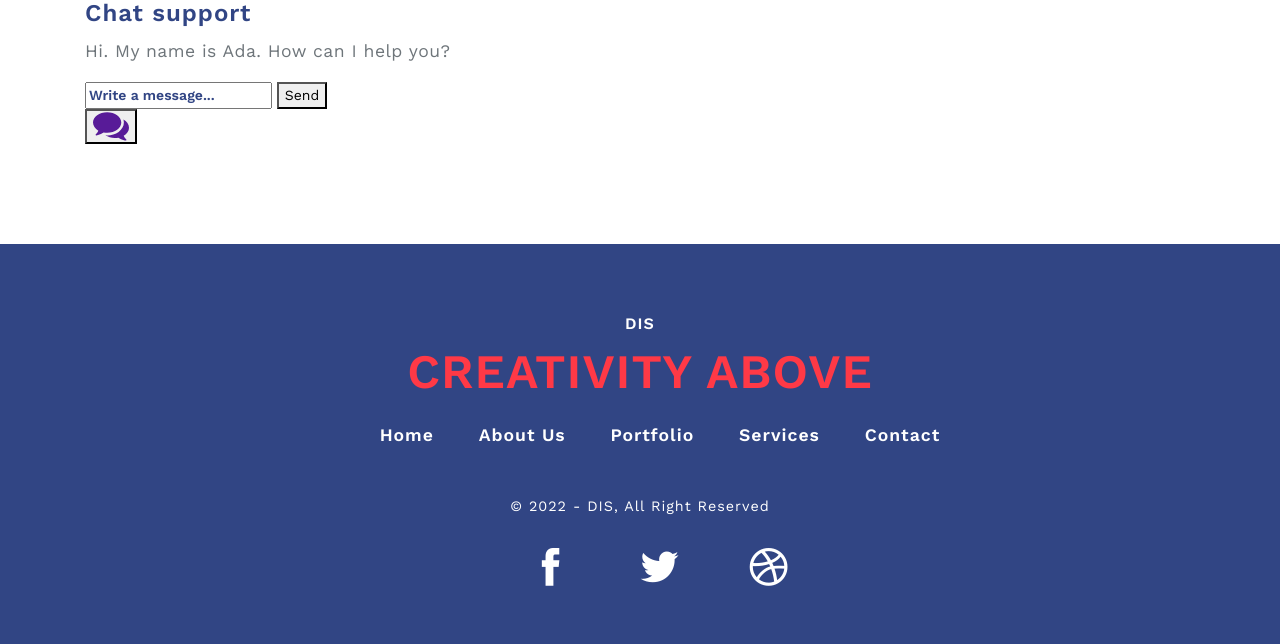
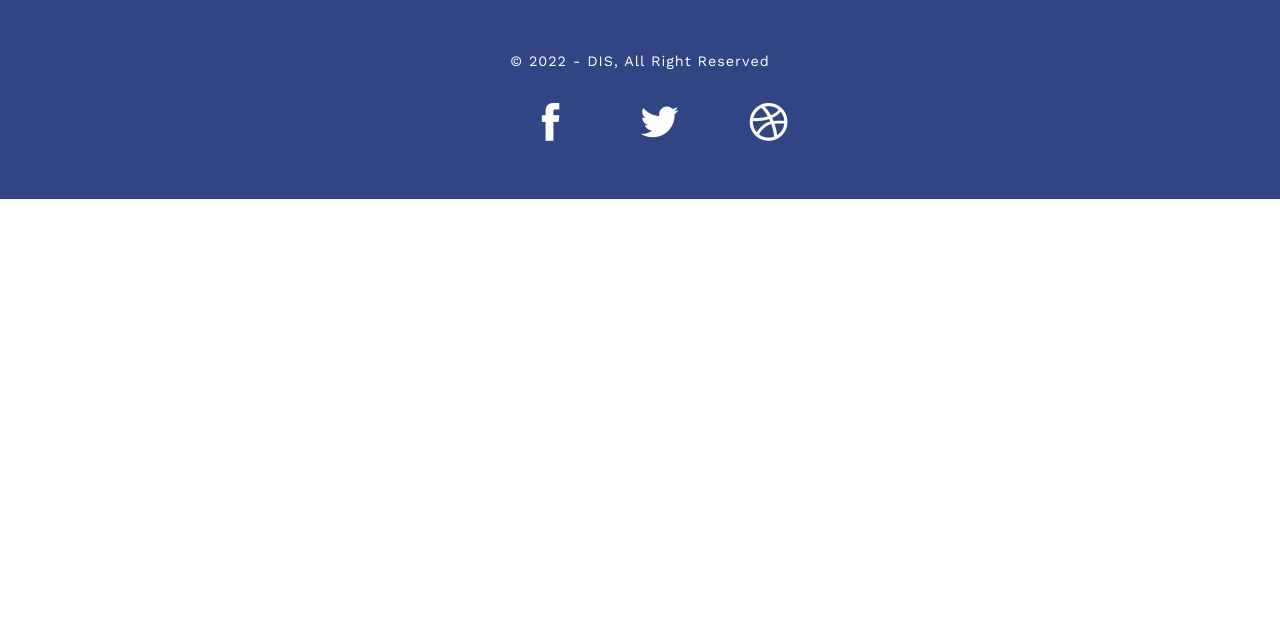
Before and after one commit to mdsouthworth1/DIS-Project, a Flask app: page /chat in a window 1280 px wide. Shown: the part 601-1245 px from the top of the page. After the commit the page ends 800 px from the top, so only its background shows below. Run offline with Flask 2, Linux system fonts and the light colour scheme; some libraries are stand-ins or nearby versions.

Commit message:
fix: static file path issue
- Moved all static files in data folder
- Fix chat.py file by adding initialize function
- Enable link for chat in header and footer
- Removed chat UI code from layouts and moved it into chat.html

```diff
--- a/Distributed Information Systems/templates/chat.html
+++ b/Distributed Information Systems/templates/chat.html
@@ -1,6 +1,6 @@
 {% extends "layout.html" %}
 {% block title %}
-Chat
+Chatbot
 {% endblock %}
 {% block content %}
 <!DOCTYPE html>
--- a/Distributed Information Systems/templates/footer.html
+++ b/Distributed Information Systems/templates/footer.html
@@ -8,7 +8,7 @@
                     <li><a data-scroll href="{{ url_for('home') }}">Home</a></li>
                     <li><a data-scroll href="{{ url_for('about') }}">About Us</a></li>
                     <li><a data-scroll href="{{ url_for('portfolio') }}">Portfolio</a></li>
-<!--                    <li><a data-scroll href="./blog.html">Blog</a></li>-->
+                    <li><a data-scroll href="{{ url_for('chat') }}">Chat</a></li>
                     <li><a data-scroll href="{{ url_for('services') }}">Services</a></li>
                     <li><a data-scroll href="{{ url_for('contact') }}">Contact</a></li>
                 </ul>
--- a/Distributed Information Systems/templates/header.html
+++ b/Distributed Information Systems/templates/header.html
@@ -27,10 +27,10 @@
                         <!-- Nav Link -->
                         <a class="nav-link" data-scroll href="{{ url_for('portfolio') }}">Portfolio</a>
                     </li>
-<!--                    <li class="nav-item">-->
-<!--                        &lt;!&ndash; Nav Link &ndash;&gt;-->
-<!--                        <a class="nav-link" data-scroll href="./blog.html">Blog</a>-->
-<!--                    </li>-->
+                    <li class="nav-item">
+                        <!-- Nav Link -->
+                        <a class="nav-link" data-scroll href="{{ url_for('chat') }}">Chat</a>
+                    </li>
                     <li class="nav-item">
                         <!-- Nav Link -->
                         <a class="nav-link" data-scroll href="{{ url_for('services') }}">Services</a>
--- a/Distributed Information Systems/templates/layout.html
+++ b/Distributed Information Systems/templates/layout.html
@@ -25,33 +25,6 @@
 <h1>Hello There</h1>
 {% endblock %}
 
-<div class="container">
-        <div class="chatbox">
-            <div class="chatbox__support">
-                <div class="chatbox__header">
-                    <div class="chatbox__image--header">
-                        <img src="https://img.icons8.com/color/48/000000/circled-user-female-skin-type-5--v1.png" alt="image">
-                    </div>
-                    <div class="chatbox__content--header">
-                        <h4 class="chatbox__heading--header">Chat support</h4>
-                        <p class="chatbox__description--header">Hi. My name is Ada. How can I help you?</p>
-                    </div>
-                </div>
-                <div class="chatbox__messages">
-                    <div></div>
-                </div>
-                <div class="chatbox__footer">
-                    <input type="text" placeholder="Write a message...">
-                    <button class="chatbox__send--footer send__button">Send</button>
-                </div>
-            </div>
-            <div class="chatbox__button">
-                <button><img src="{{ url_for('static', filename='images/chatbox-icon.svg') }}" /></button>
-            </div>
-        </div>
-    </div>
-
-
 <!-- FOOTER SECTION -->
 {% include 'footer.html' %}
 
@@ -66,10 +39,7 @@
 <script src="{{ url_for('static', filename='js/slick.min.js')}}"></script>
 <script src="{{ url_for('static', filename='js/smooth-scroll.min.js')}}"></script>
 <script src="{{ url_for('static', filename='js/main.js')}}"></script>
-<script>
-        $SCRIPT_ROOT = {{ request.script_root|tojson }};
-    </script>
-    <script type="text/javascript" src="{{ url_for('static', filename='app.js') }}"></script>
+<script type="text/javascript" src="{{ url_for('static', filename='js/app.js') }}"></script>
 <!-- Scripts Ends -->
 </body>
 </html>
```
